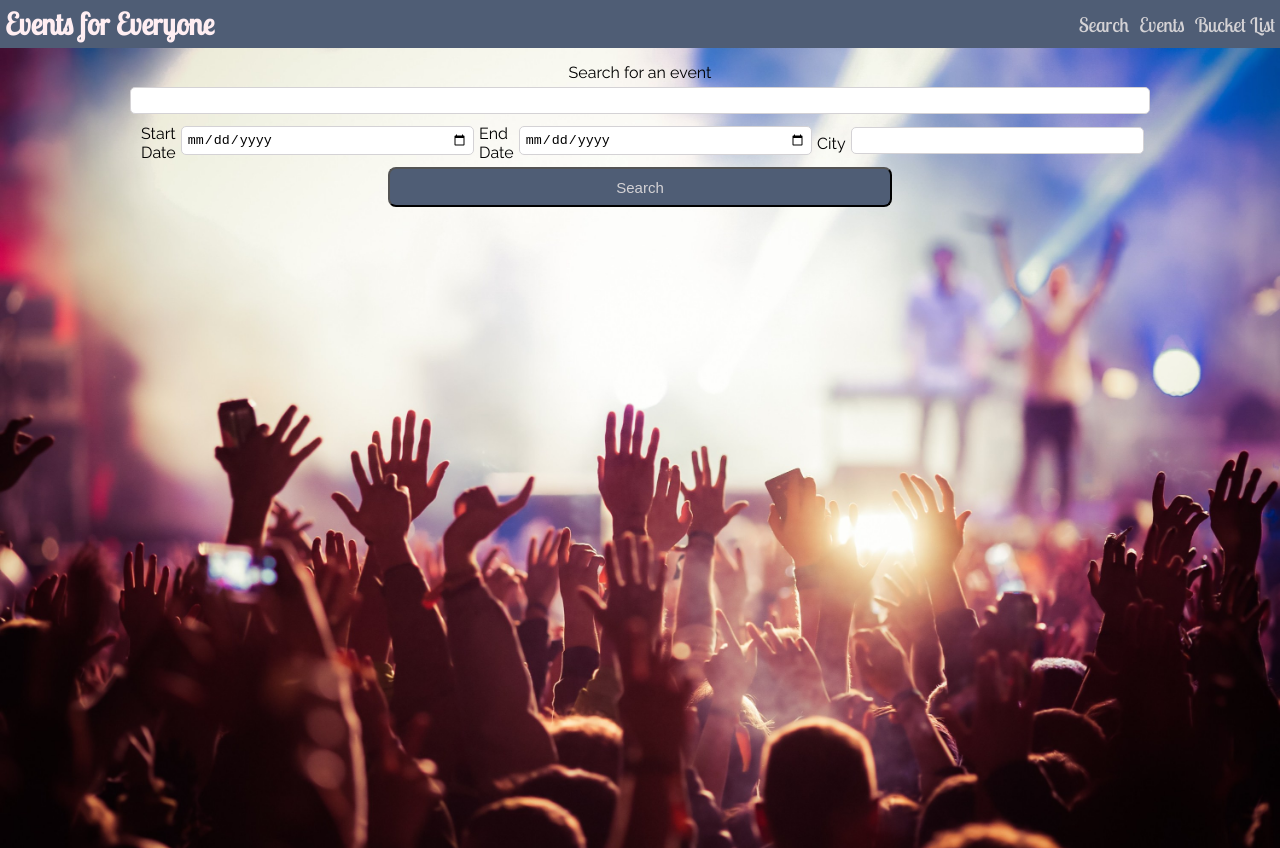
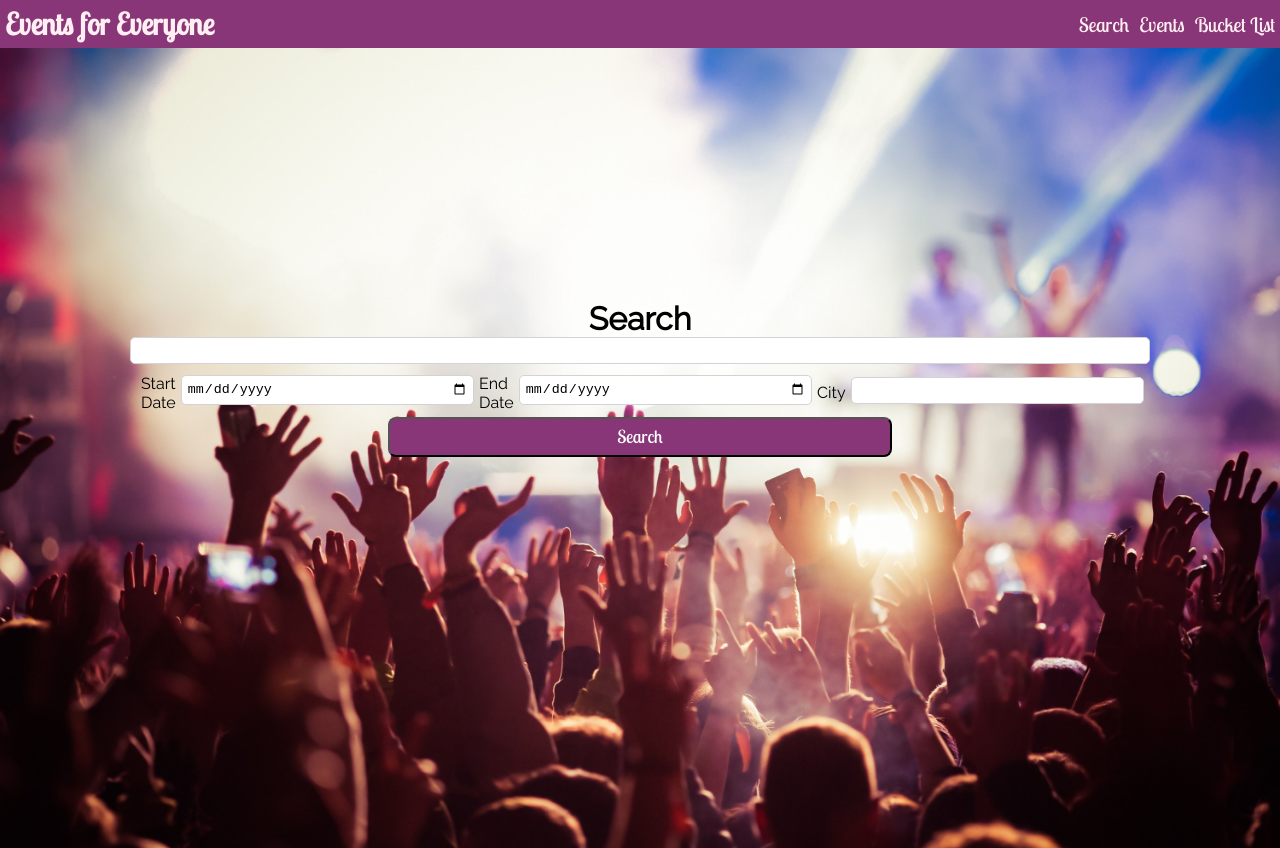
Before and after one commit to lcmarchan/Ticket-Master-Group-Project, an Angular app: page /search-criteria in a window 1280 px wide. Built offline with nearby package versions, Linux system fonts and the light colour scheme.

Commit message:
update background image styling

```diff
--- a/src/app/app.component.css
+++ b/src/app/app.component.css
@@ -1,13 +1,13 @@
 .mainNav {
   display: flex;
-  background-color: #4f5d75;
+  background-color: #883677;
   font-family: "Lobster Two", cursive;
   justify-content: space-between;
 }
 
 a {
   display: flex;
-  color: #d4d2d5;
+  color: #ffeef2;
   text-decoration: none;
   font-family: "Lobster Two", cursive;
   padding: 5px;
--- a/src/app/bucketlist-page/bucketlist-page.component.css
+++ b/src/app/bucketlist-page/bucketlist-page.component.css
@@ -1,7 +1,13 @@
 /* <i class="fas fa-star"></i> */
-* {
-  font-family: 'Raleway', sans-serif;
+:host {
+  display: block;
+  font-family: "Raleway", sans-serif;
+  background-image: url("/assets/img/concertimage.jpg");
+  background-size: cover;
+  height: 100vh;
+  overflow-y: scroll;
 }
+
 main {
   display: flex;
   justify-content: center;
@@ -10,17 +16,13 @@ main {
 }
 
 .mainContent {
-  /* display: flex;
-  flex-wrap: wrap;
-  align-items: center;
-  flex-direction: column;
-  justify-content: center; */
   border: 2px solid black;
   padding: 10px;
   border-radius: 10px;
   margin: 20px;
   height: 370px;
   width: 300px;
+  background-color: rgba(255, 255, 255, 0.712);
 }
 
 img {
@@ -37,3 +39,7 @@ img {
 p {
   margin: 0px;
 }
+
+button {
+  font-family: "Lobster Two", cursive;
+}
--- a/src/app/event-list/event-list.component.css
+++ b/src/app/event-list/event-list.component.css
@@ -1,6 +1,11 @@
 /* <i class="fas fa-star"></i> */
-* {
+:host {
+  display: block;
   font-family: "Raleway", sans-serif;
+  background-image: url("/assets/img/concertimage.jpg");
+  background-size: cover;
+  height: 100vh;
+  overflow-y: scroll;
 }
 
 main {
@@ -11,17 +16,13 @@ main {
 }
 
 .events {
-  /* display: flex;
-  flex-wrap: wrap;
-  align-items: center;
-  flex-direction: column;
-  justify-content: center; */
   border: 2px solid black;
   padding: 10px;
   border-radius: 10px;
   margin: 20px;
   height: 370px;
   width: 300px;
+  background-color: rgba(255, 255, 255, 0.712);
 }
 
 img {
@@ -38,3 +39,7 @@ img {
 p {
   margin: 0px;
 }
+
+button {
+  font-family: "Lobster Two", cursive;
+}
--- a/src/app/search-criteria/search-criteria.component.css
+++ b/src/app/search-criteria/search-criteria.component.css
@@ -17,6 +17,8 @@ form {
   flex-direction: column;
   align-items: center;
   padding: 10px;
+  height: 80vh;
+  justify-content: center;
 }
 label {
   padding: 5px;
@@ -28,16 +30,17 @@ input {
 }
 
 .buttonStyle {
-  background-color: #4f5d75;
-  color: #d4d2d5;
+  background-color: #883677;
+  color: white;
   border-radius: 8px;
   height: 5vh;
-  font-size: 15px;
+  font-size: 18px;
   width: 40%;
+  font-family: "Lobster Two", cursive;
 }
 
 button:hover {
-  color: yellow;
+  text-decoration-line: underline;
 }
 
 .dateCityInputs {
--- a/src/app/search-criteria/search-criteria.component.html
+++ b/src/app/search-criteria/search-criteria.component.html
@@ -9,7 +9,8 @@
     )
   "
 >
-  <label for="keyword">Search for an event</label>
+  <!-- <label for="keyword">Search for an event</label> -->
+  <h1>Search</h1>
   <input type="text" name="keyword" id="search" required ngModel />
   <div class="dateCityInputs">
     <label for="dateStart">Start Date</label>
```
Also changed, not shown: src/assets/concertimage.jpg (added).
